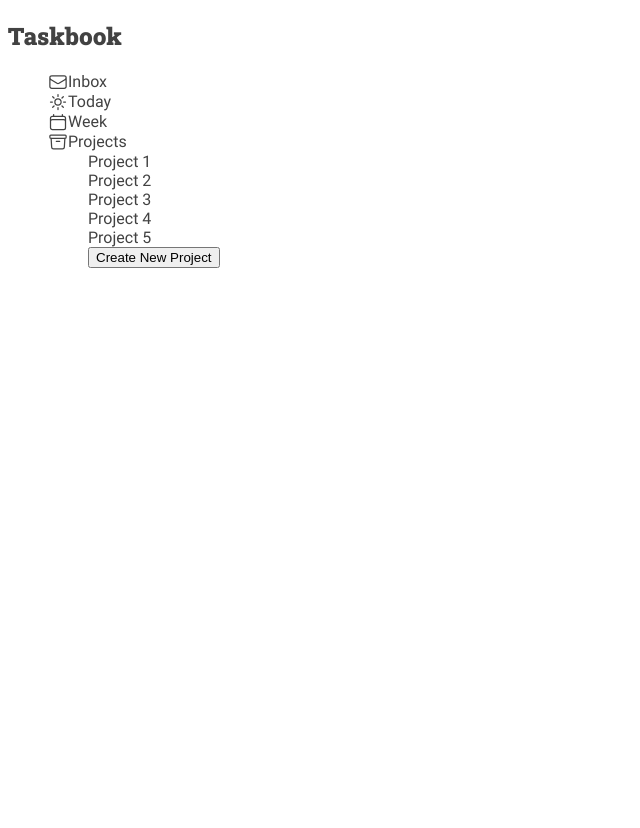
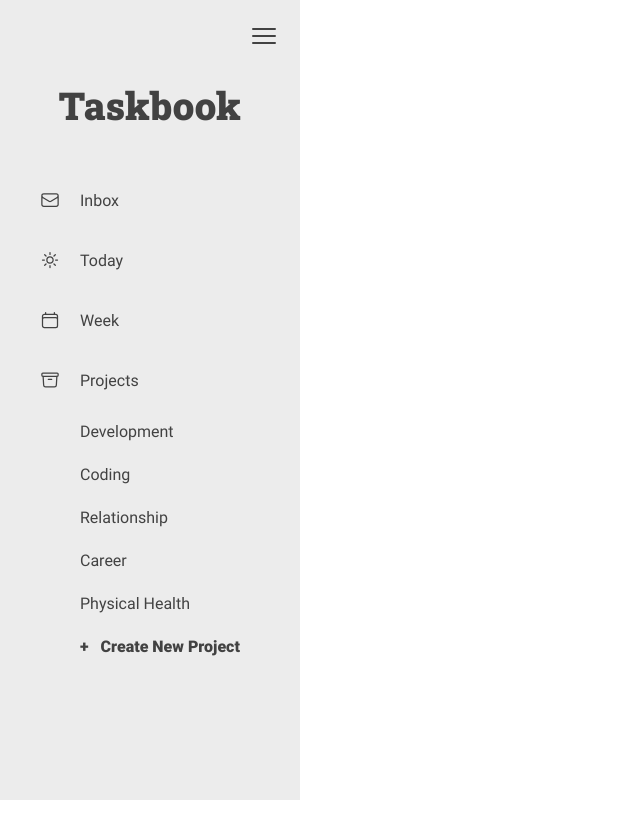
Before and after one commit to swarnim-me/todo-app, a website built with webpack: page src/index.html in a window 1280 px wide. Shown: the whole page, without its empty margins (0-640 px from the left). After the commit the page ends 800 px from the top, so only its background shows below. Built offline with nearby package versions, Linux system fonts and the light colour scheme.

Commit message:
Add sidebar styles

```diff
--- a/src/index.html
+++ b/src/index.html
@@ -10,21 +10,22 @@
 <body>
     <main>
         <nav>
+            <img class="icon menu-toggle-btn" src="./assets/icons/hamburger.svg" alt="Menu Toggle Button">
             <h1 class="app-title">Taskbook</h1>
-            <ul>
-                <li class="nav-item"><img class="icon" src="./assets/icons/inbox.svg" alt="inbox">Inbox</li>
-                <li class="nav-item"><img class="icon" src="./assets/icons/sun.svg" alt="today">Today</li>
-                <li class="nav-item"><img class="icon" src="./assets/icons/calendar.svg" alt="week">Week</li>
+            <ul class="nav-items">
+                <li class="nav-item"><img class="icon" src="./assets/icons/inbox.svg" alt="Inbox">Inbox</li>
+                <li class="nav-item"><img class="icon" src="./assets/icons/sun.svg" alt="Today">Today</li>
+                <li class="nav-item"><img class="icon" src="./assets/icons/calendar.svg" alt="Week">Week</li>
                 <li class="nav-item">
                     <img class="icon" src="./assets/icons/box.svg" alt="projects">Projects
                 </li>
                 <ul class="project-list">
-                    <li class="project-list-item">Project 1</li>
-                    <li class="project-list-item">Project 2</li>
-                    <li class="project-list-item">Project 3</li>
-                    <li class="project-list-item">Project 4</li>
-                    <li class="project-list-item">Project 5</li>
-                    <button>Create New Project</button>
+                    <li class="project-list-item">Development</li>
+                    <li class="project-list-item">Coding</li>
+                    <li class="project-list-item">Relationship</li>
+                    <li class="project-list-item">Career</li>
+                    <li class="project-list-item">Physical Health</li>
+                    <li class="project-list-item create-project-btn">Create New Project</li>
                 </ul>
             </ul>
         </nav>
--- a/src/style.css
+++ b/src/style.css
@@ -3,6 +3,7 @@
     --nav-clr: #ECECEC;
     --font-clr: #424242;
     --primary-clr: #339DFF;
+    --hover-clr: #E1E1E1;
 }
 
 @font-face {
@@ -25,6 +26,12 @@
     src: url('./assets/fonts/Roboto-Slab.ttf');
 }
 
+* {
+    padding: 0;
+    margin: 0;
+    box-sizing: border-box;
+}
+
 body {
     height: 100vh;
     width: 100vw;
@@ -33,9 +40,8 @@ body {
     font-family: 'Roboto-Regular';
 }
 
-.app-title {
-    font-family: 'Roboto-Slab';
-    font-weight: 900;
+main {
+    display: flex;
 }
 
 .icon {
@@ -46,7 +52,73 @@ li {
     list-style: none;
 }
 
+
+nav,
+.content {
+    height: 100vh;
+}
+
+.content {
+    flex: 1;
+    background: var(--background-clr);
+}
+
+nav {
+    background: var(--nav-clr);
+    padding-block: 80px;
+    width: 300px;
+    position: relative;
+}
+
+.app-title {
+    font-family: 'Roboto-Slab';
+    font-weight: 900;
+    font-size: 2.4rem;
+    text-align: center;
+}
+
+.nav-items {
+    padding-block: 40px;
+}
+
 .nav-item {
+    padding: 20px 40px;
     display: flex;
     align-items: center;
 }
+
+.nav-item .icon {
+    margin-right: 20px;
+}
+
+.create-project-btn {
+    font-family: "Roboto-Black";
+}
+
+.create-project-btn::before {
+    content: "+";
+    margin-right: 12px;
+}
+
+.project-list-item {
+    padding-left: 80px;
+}
+
+.project-list-item {
+    padding-block: 12px;
+}
+
+
+.nav-item:hover,
+.project-list-item:hover {
+    cursor: pointer;
+    background: var(--hover-clr);
+}
+
+.menu-toggle-btn {
+    width: 32px;
+    position: absolute;
+    right: 20px;
+    top: 20px;
+    cursor: pointer;
+}
```
Also changed, not shown: src/assets/icons/hamburger.svg (added).
